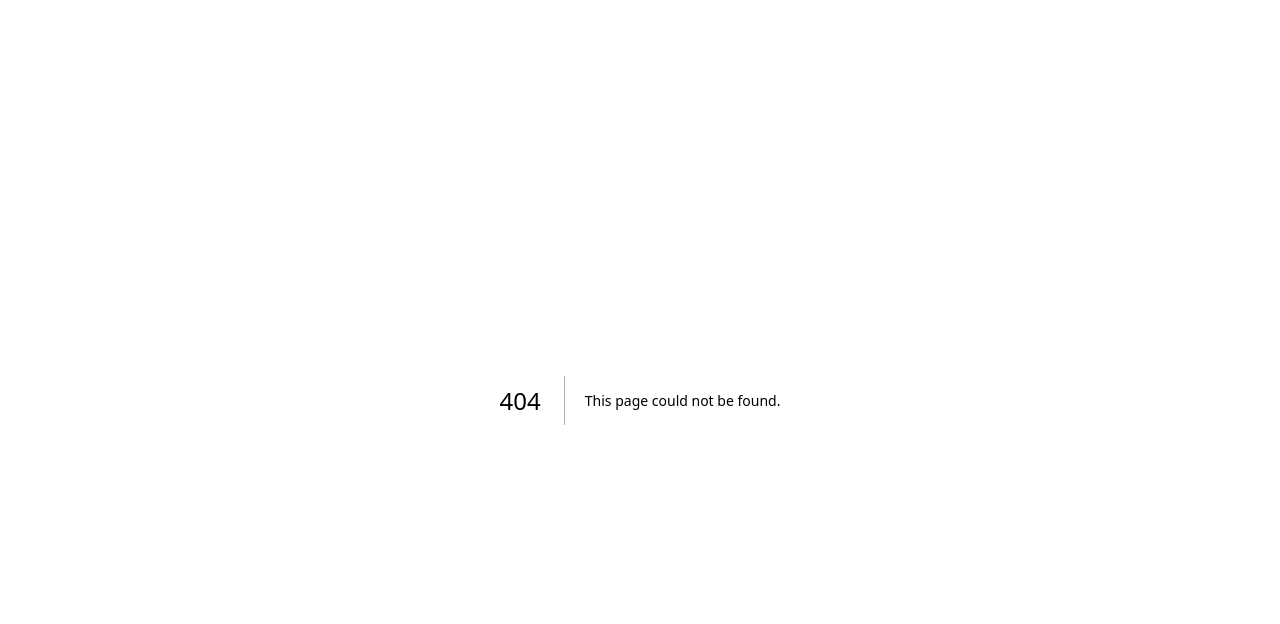
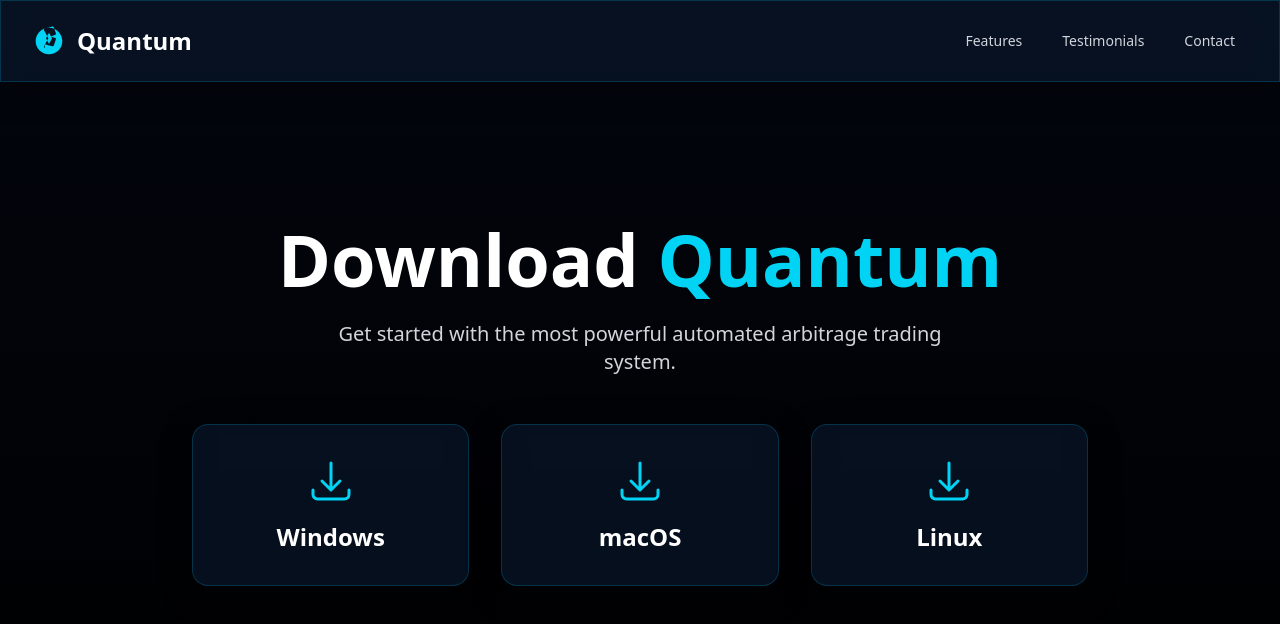
Before and after one commit to EXNicho/landingpage, a Next.js app: page /download in a window 1280 px wide. Before the commit this address had no page. Shown: the top 624 px of the page. Built offline with nearby package versions, Linux system fonts and the light colour scheme.

Commit message:
new desain

```diff
--- a/app/components/Header.tsx
+++ b/app/components/Header.tsx
@@ -1,12 +1,27 @@
+"use client";
+
 import React from 'react';
+import Link from 'next/link';
+import { usePathname } from 'next/navigation';
 
-const Header = () => {
+interface HeaderProps {
+  hideGetStartedButton?: boolean;
+}
+
+const Header: React.FC<HeaderProps> = ({ hideGetStartedButton = false }) => {
+  const pathname = usePathname();
+  const isDownloadPage = pathname === '/download';
+
+  const getHref = (hash: string) => {
+    return isDownloadPage ? `/${hash}` : hash;
+  };
+
   return (
     <header className="fixed top-0 left-0 right-0 z-50 glassmorphism">
       <div className="container mx-auto px-4 sm:px-6 lg:px-8">
         <div className="flex items-center justify-between h-20">
           <div className="flex-shrink-0">
-            <a href="/" className="flex items-center">
+            <Link href="/" className="flex items-center">
               <svg className="h-8 w-auto text-cyan-400" viewBox="0 0 24 24" fill="currentColor">
                 <path
                   fillRule="evenodd"
@@ -15,29 +30,31 @@ const Header = () => {
                 />
               </svg>
               <span className="ml-3 text-2xl font-bold text-white">Quantum</span>
-            </a>
+            </Link>
           </div>
           <nav className="hidden md:block">
             <div className="ml-10 flex items-baseline space-x-4">
-              <a href="#features" className="text-gray-300 hover:text-white px-3 py-2 rounded-md text-sm font-medium">
+              <Link href={getHref('#features')} className="text-gray-300 hover:text-white px-3 py-2 rounded-md text-sm font-medium">
                 Features
-              </a>
-              <a href="#testimonials" className="text-gray-300 hover:text-white px-3 py-2 rounded-md text-sm font-medium">
+              </Link>
+              <Link href={getHref('#testimonials')} className="text-gray-300 hover:text-white px-3 py-2 rounded-md text-sm font-medium">
                 Testimonials
-              </a>
-              <a href="#contact" className="text-gray-300 hover:text-white px-3 py-2 rounded-md text-sm font-medium">
+              </Link>
+              <Link href={getHref('#contact')} className="text-gray-300 hover:text-white px-3 py-2 rounded-md text-sm font-medium">
                 Contact
-              </a>
+              </Link>
             </div>
           </nav>
-          <div className="hidden md:block">
-            <a
-              href="#"
-              className="inline-block bg-cyan-500 hover:bg-cyan-400 text-white font-bold py-2 px-4 rounded-lg transition-colors duration-300"
-            >
-              Get Started
-            </a>
-          </div>
+          {!hideGetStartedButton && (
+            <div className="hidden md:block">
+              <Link
+                href="/download"
+                className="inline-block bg-cyan-500 hover:bg-cyan-400 text-white font-bold py-2 px-4 rounded-lg transition-colors duration-300"
+              >
+                Get Started
+              </Link>
+            </div>
+          )}
         </div>
       </div>
     </header>
--- a/app/components/Hero.tsx
+++ b/app/components/Hero.tsx
@@ -23,13 +23,7 @@ const Hero = () => {
         </p>
         <div className="flex justify-center space-x-4">
           <a
-            href="#"
-            className="inline-block bg-cyan-500 hover:bg-cyan-400 text-white font-bold py-3 px-8 rounded-lg text-lg transition-colors duration-300 glow"
-          >
-            Mulai Sekarang
-          </a>
-          <a
-            href="#HowItWorks"
+            href="#how-it-works"
             className="inline-block bg-gray-700 hover:bg-gray-600 text-white font-bold py-3 px-8 rounded-lg text-lg transition-colors duration-300"
           >
             Lihat Cara Kerjanya
--- a/app/components/Security.tsx
+++ b/app/components/Security.tsx
@@ -2,33 +2,13 @@ import React from 'react';
 import { ShieldCheckIcon, LockClosedIcon, FingerPrintIcon } from '@heroicons/react/24/outline';
 
 const securityFeatures = [
-  {
-    name: 'Advanced Encryption',
-    description: 'Your data is protected with industry-leading encryption protocols, ensuring privacy and security at all times.',
-    icon: LockClosedIcon,
-  },
-  {
-    name: 'Regulatory Compliance',
-    description: 'We adhere to the highest financial regulatory standards, providing a trustworthy and compliant trading environment.',
-    icon: ShieldCheckIcon,
-  },
-  {
-    name: '2FA & Biometric Security',
-    description: 'Enhance your account security with two-factor authentication and biometric login options for ultimate protection.',
-    icon: FingerPrintIcon,
-  },
 ];
 
 const Security = () => {
   return (
     <section id="security" className="py-24 bg-gray-900/20">
       <div className="container mx-auto px-4 sm:px-6 lg:px-8">
-        <div className="text-center mb-16">
-          <h2 className="text-4xl font-extrabold text-white">Unwavering Security & Transparency</h2>
-          <p className="mt-4 text-lg text-gray-400">
-            Trust is the foundation of our platform. We prioritize your security and operate with complete transparency.
-          </p>
-        </div>
+
         <div className="grid md:grid-cols-3 gap-8">
           {securityFeatures.map((feature) => (
             <div key={feature.name} className="p-8 rounded-2xl glassmorphism glow">
--- /dev/null
+++ b/app/download/page.tsx
@@ -0,0 +1,38 @@
+import React from 'react';
+import { ArrowDownTrayIcon } from '@heroicons/react/24/outline';
+import Header from '../components/Header'; // Import the Header component
+
+const DownloadPage = () => {
+  return (
+    <div className="relative w-full h-screen flex flex-col items-center justify-center text-center overflow-hidden bg-black">
+      <Header hideGetStartedButton={true} /> {/* Hide the Get Started button on the download page */}
+      <div className="absolute top-0 left-0 w-full h-full">
+        <div className="absolute w-full h-full bg-gradient-to-b from-blue-900/10 to-transparent" />
+      </div>
+      <div className="relative z-10 container mx-auto px-4 sm:px-6 lg:px-8">
+        <h1 className="text-5xl md:text-7xl font-extrabold text-white leading-tight mb-4">
+          Download <span className="text-cyan-400">Quantum</span>
+        </h1>
+        <p className="text-lg md:text-xl text-gray-300 max-w-2xl mx-auto mb-12">
+          Get started with the most powerful automated arbitrage trading system.
+        </p>
+        <div className="grid md:grid-cols-3 gap-8 max-w-4xl mx-auto">
+          <a href="#" className="p-8 rounded-2xl glassmorphism glow flex flex-col items-center justify-center">
+            <ArrowDownTrayIcon className="h-12 w-12 text-cyan-400 mb-4" />
+            <h3 className="text-2xl font-bold text-white">Windows</h3>
+          </a>
+          <a href="#" className="p-8 rounded-2xl glassmorphism glow flex flex-col items-center justify-center">
+            <ArrowDownTrayIcon className="h-12 w-12 text-cyan-400 mb-4" />
+            <h3 className="text-2xl font-bold text-white">macOS</h3>
+          </a>
+          <a href="#" className="p-8 rounded-2xl glassmorphism glow flex flex-col items-center justify-center">
+            <ArrowDownTrayIcon className="h-12 w-12 text-cyan-400 mb-4" />
+            <h3 className="text-2xl font-bold text-white">Linux</h3>
+          </a>
+        </div>
+      </div>
+    </div>
+  );
+};
+
+export default DownloadPage;
--- a/package.json
+++ b/package.json
@@ -10,7 +10,7 @@
   },
   "dependencies": {
     "@heroicons/react": "^2.2.0",
-    "next": "16.0.4",
+    "next": "^16.0.4",
     "react": "19.2.0",
     "react-dom": "19.2.0",
     "tailwindcss-animate": "^1.0.7"
```
Also changed, not shown: 1 other file (tests, documents, lock files or other folders).
